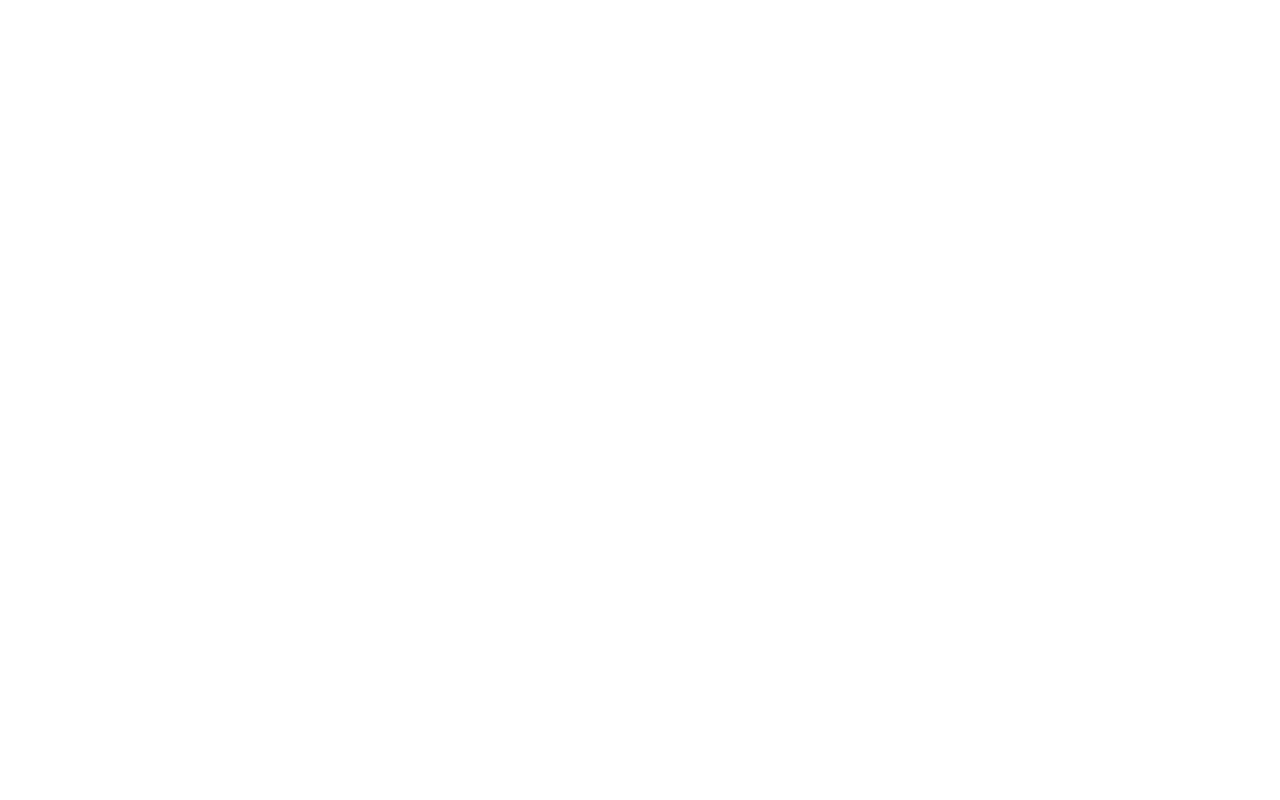
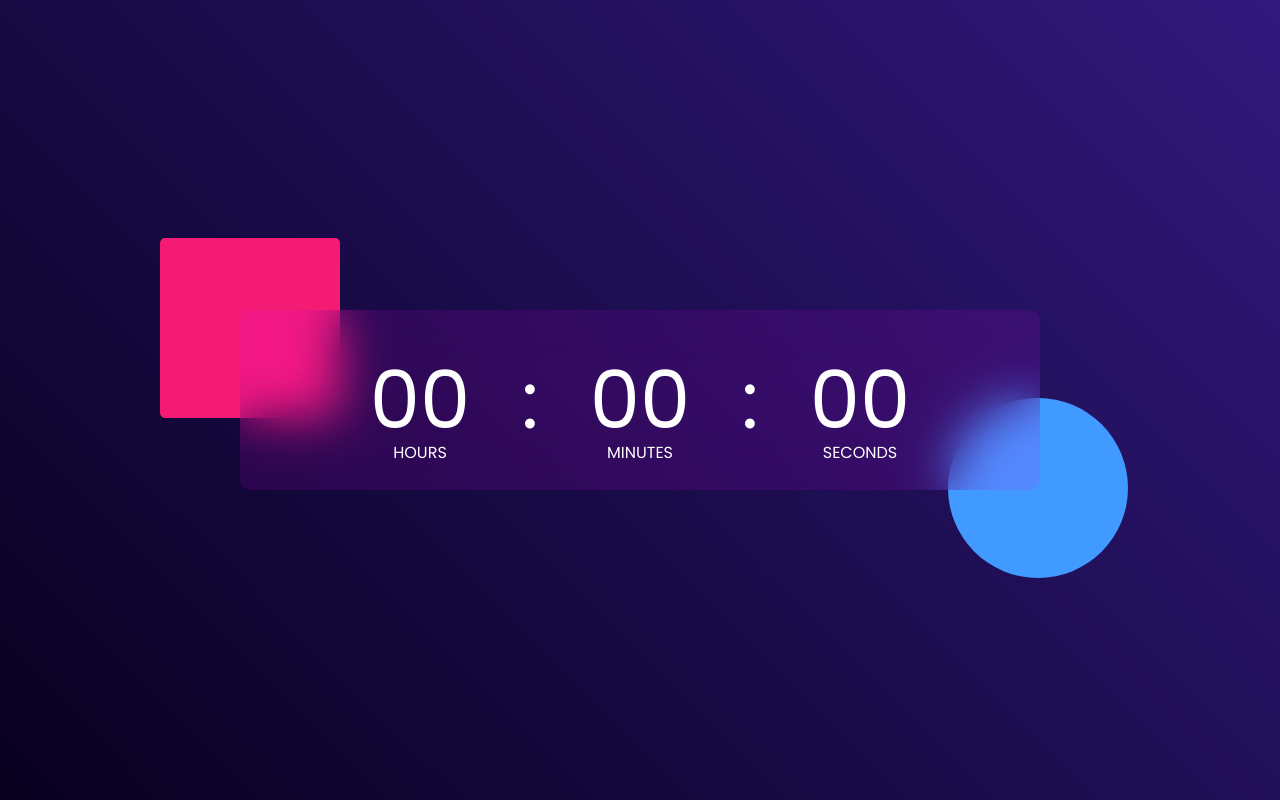
Before and after one commit to YashrajKamble/Digital-Clock-using-JavaScript, a plain HTML site: page index.html in a window 1280 px wide. Drawn offline with Linux system fonts and the light colour scheme.

Commit message:
html n css done

```diff
--- a/index.html
+++ b/index.html
@@ -17,7 +17,17 @@
 </head>
 
 <body>
-
+    <div class="hero">
+        <div class="container">
+            <div class="clock">
+                <span id="hrs">00</span>
+                <span>:</span>
+                <span id="min">00</span>
+                <span>:</span>
+                <span id="sec">00</span>
+            </div>
+        </div>
+    </div>
 
 
 
--- a/style.css
+++ b/style.css
@@ -4,3 +4,83 @@
   box-sizing: border-box;
   font-family: "Poppins", sans-serif;
 }
+
+.hero {
+  width: 100%;
+  height: 100vh;
+  background: linear-gradient(45deg, #08001f, #30197d);
+  color: #fff;
+  position: relative;
+}
+
+.container {
+  width: 800px;
+  height: 180px;
+  position: absolute;
+  top: 50%;
+  left: 50%;
+  transform: translate(-50%, -50%);
+}
+
+.clock {
+  width: 100%;
+  height: 100%;
+  background: rgba(235, 0, 255, 0.11);
+  border-radius: 10px;
+  display: flex;
+  align-items: center;
+  justify-content: center;
+  backdrop-filter: blur(25px);
+}
+
+.container::before {
+  content: "";
+  width: 180px;
+  height: 180px;
+  background: #f41b75;
+  border-radius: 5px;
+  position: absolute;
+  left: -10%;
+  top: -40%;
+  z-index: -1;
+}
+
+.container::after {
+  content: "";
+  width: 180px;
+  height: 180px;
+  background: #419aff;
+  border-radius: 50%;
+  position: absolute;
+  right: -11%;
+  bottom: -49%;
+  z-index: -1;
+}
+
+.clock span {
+  font-size: 80px;
+  width: 110px;
+  display: inline-block;
+  text-align: center;
+  position: relative;
+}
+
+.clock span::after {
+  font-size: 16px;
+  position: absolute;
+  bottom: -5px;
+  left: 50%;
+  transform: translate(-50%);
+}
+
+#hrs::after {
+  content: "HOURS";
+}
+
+#min::after {
+  content: "MINUTES";
+}
+
+#sec::after {
+  content: "SECONDS";
+}
```
